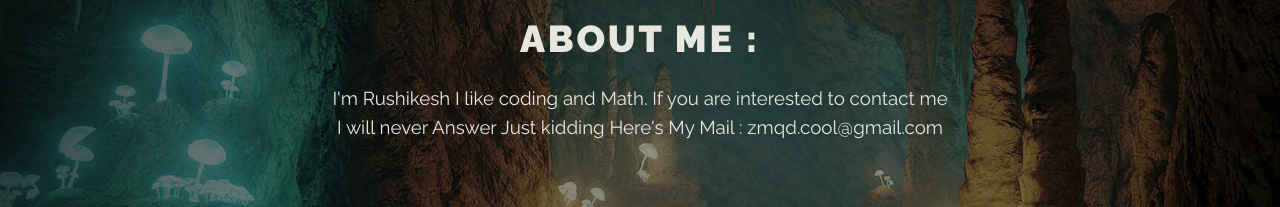
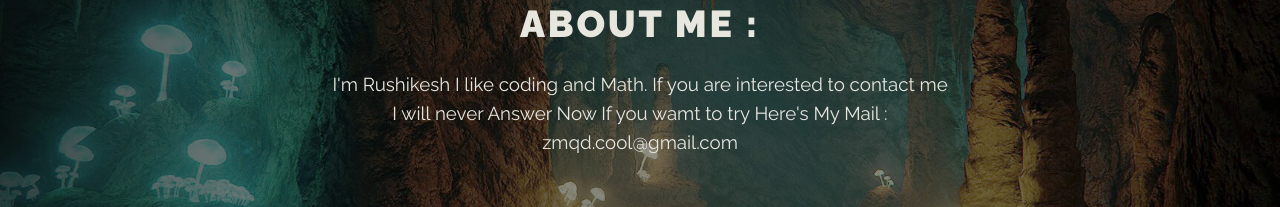
Before and after one commit to ZMQD/SubDomainTest, a plain HTML site: page index.html in a window 1280 px wide. Shown: the part 1123-1330 px from the top of the page. Drawn offline with Linux system fonts and the light colour scheme.

Commit message:
Update index.html

```diff
--- a/index.html
+++ b/index.html
@@ -37,7 +37,7 @@
 			<article class="main-article" style="background-image: url(img/dungeon.jpg);">
 				<div class="main-article__content">
 					<h2 class="main-article__header">About Me :</h2>
-					<p class="main-article__paragraph">I'm Rushikesh I like coding and Math. If you are interested to contact me I will never Answer Just kidding Here's My Mail : zmqd.cool@gmail.com</p>
+					<p class="main-article__paragraph">I'm Rushikesh I like coding and Math. If you are interested to contact me I will never Answer Now If you wamt to try Here's My Mail : zmqd.cool@gmail.com</p>
 				</div>
 				<div class="copy">@ ZMQD.cool@gmail.com</div>
 			</article>
```
